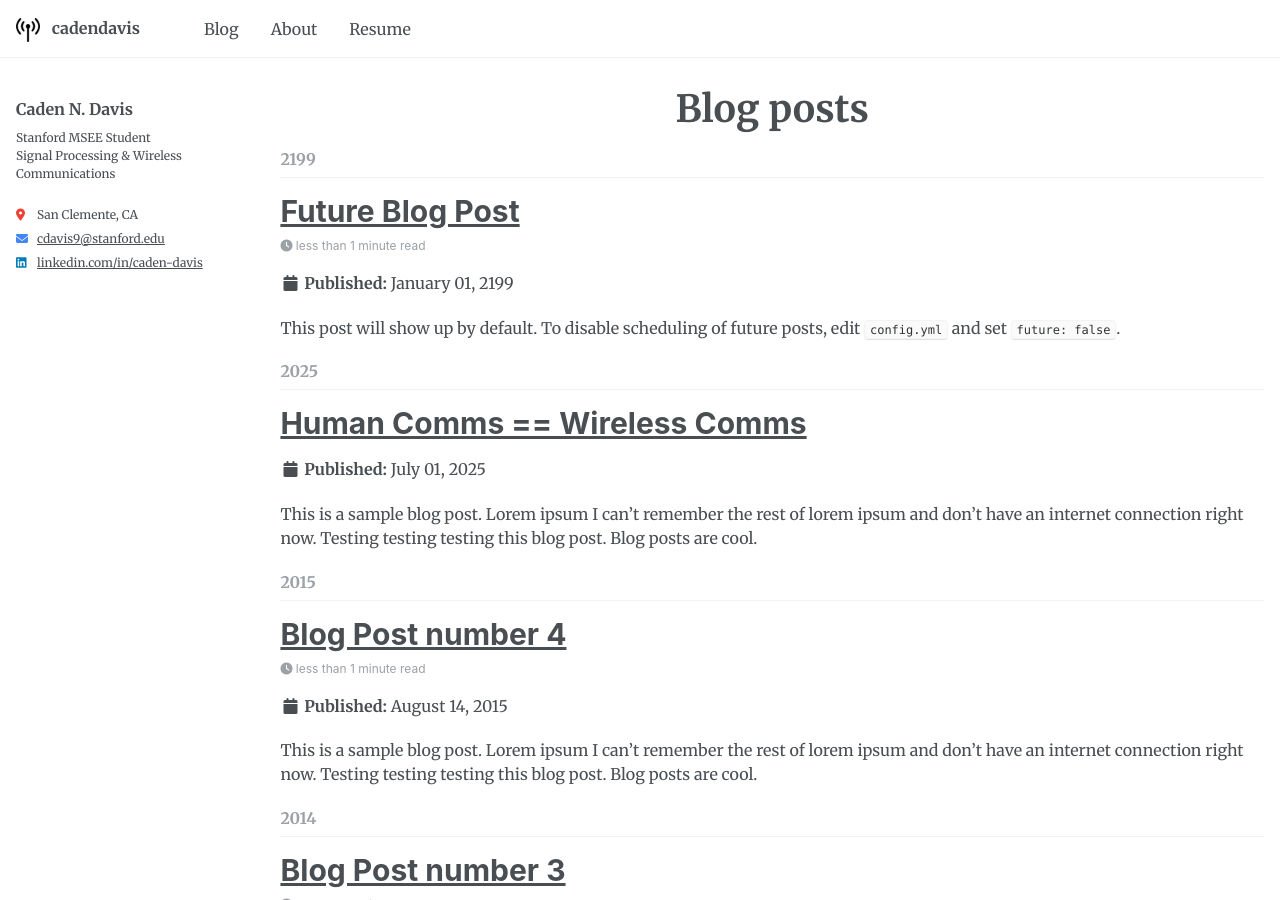
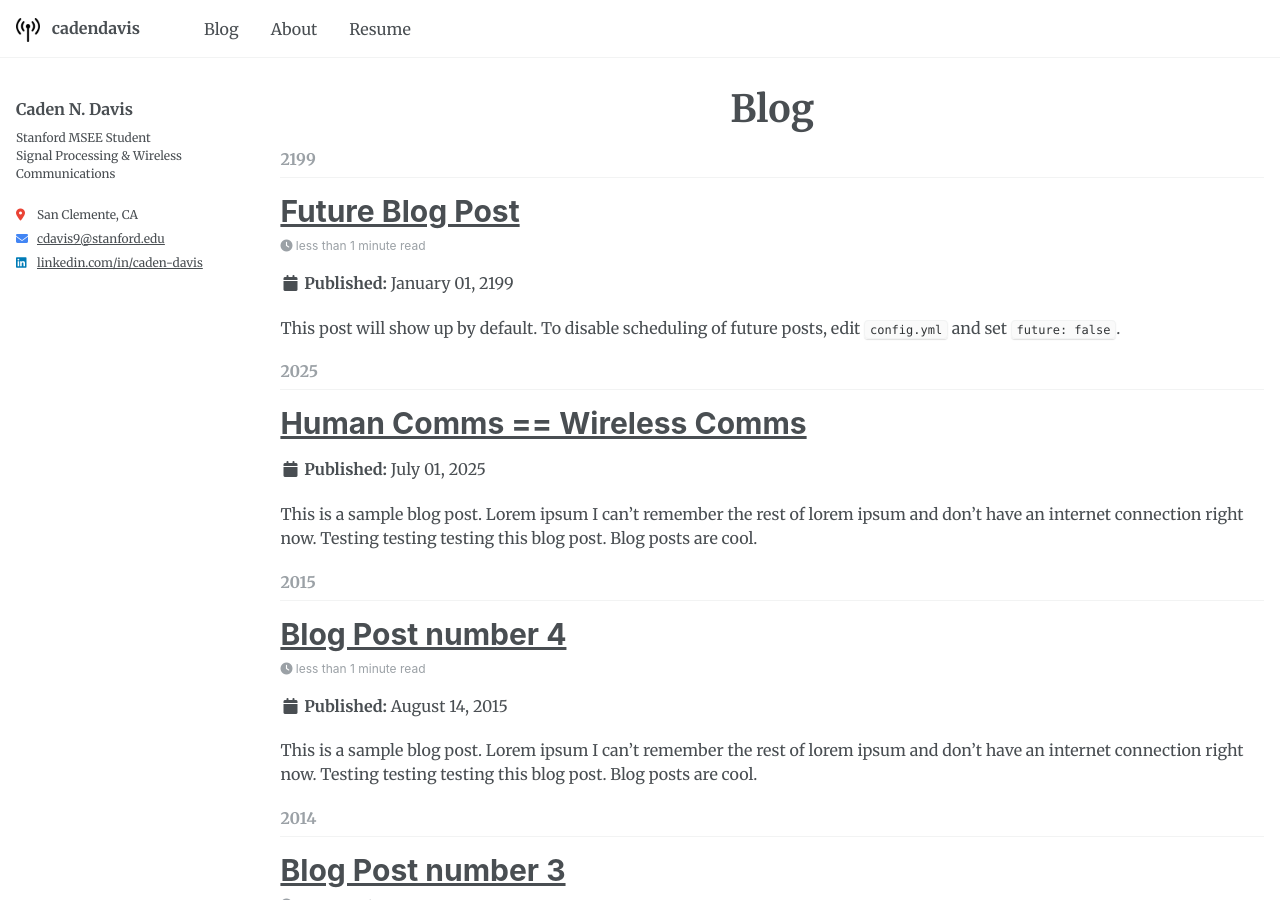
Before and after one commit to caden-davis/caden-davis.github.io, a Jekyll site: the page built from _pages/year-archive.html, in a window 1280 px wide and 900 px high. Built offline with Jekyll 4.4.1, drawn with Linux system fonts in a browser that asks for light colours; a script that is not in the unit is left out.

Commit message:
Try author profile on blog

```diff
--- a/_pages/year-archive.html
+++ b/_pages/year-archive.html
@@ -1,7 +1,7 @@
 ---
 layout: archive
 permalink: /year-archive/
-title: "Blog posts"
+title: "Blog"
 author_profile: true
 redirect_from:
   - /wordpress/blog-posts/
```
Also changed, not shown: _pages/about.md (+1 -1 lines), _posts/2025-07-01-human-comms-is-wireless-comms.md (+1 -0 lines), _posts/yyyy-mm-dd-blog-post-template.md (+1 -0 lines).
